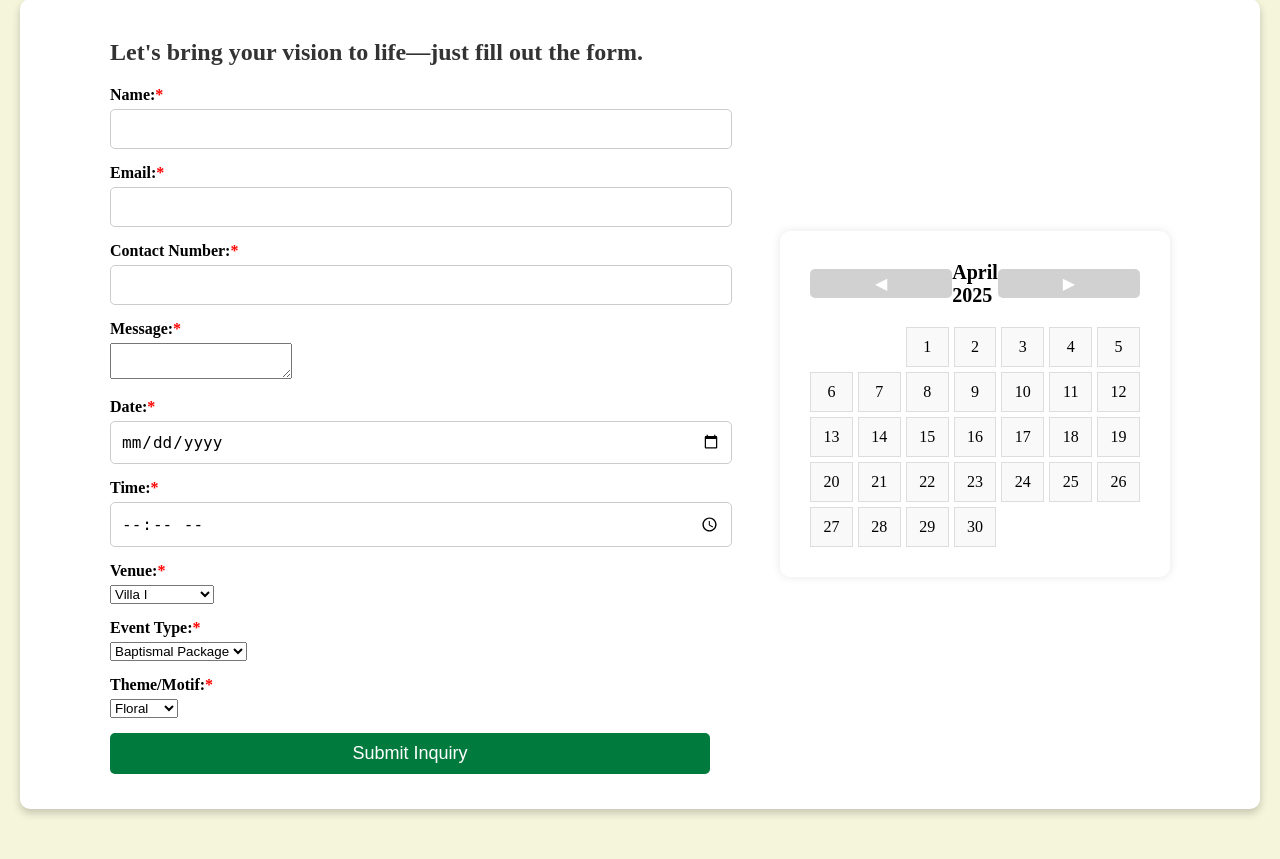
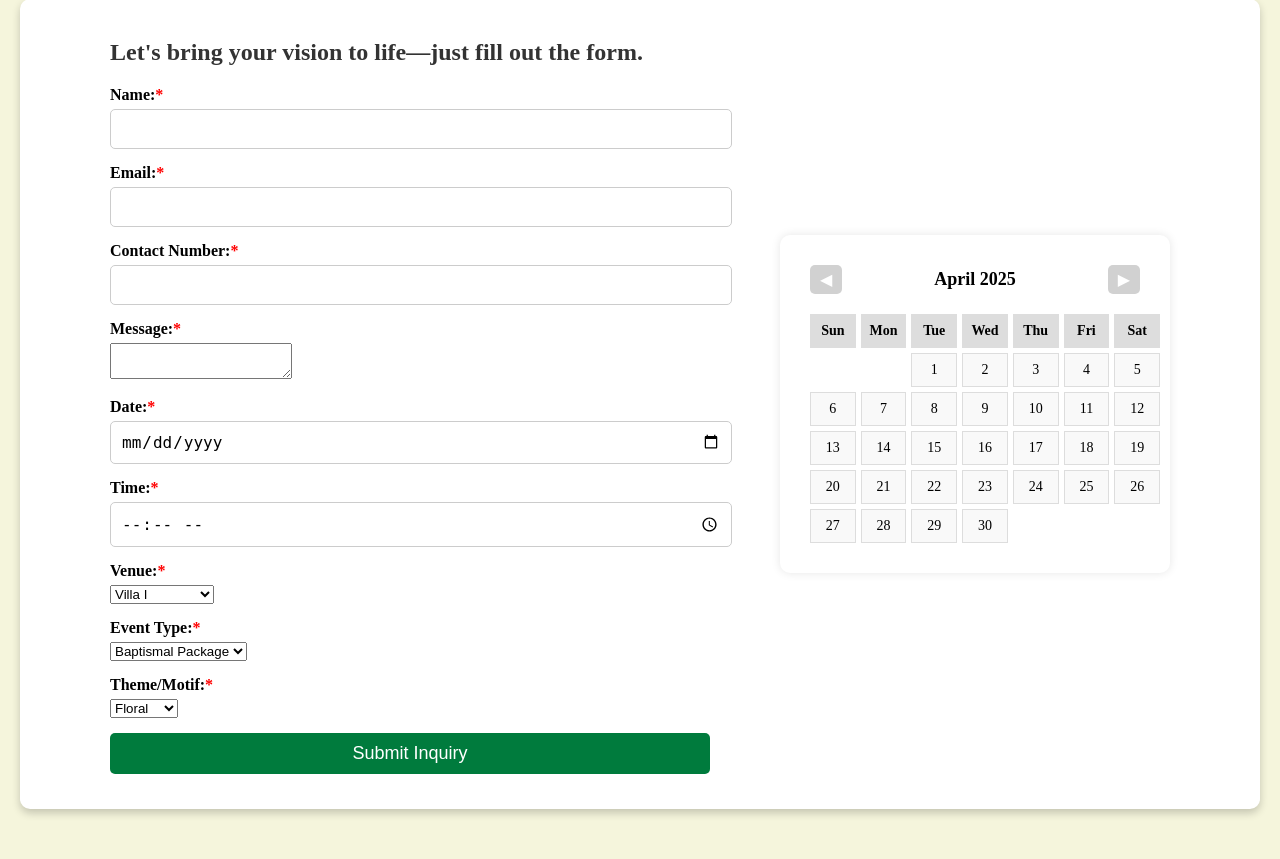
Before and after one commit to RosarioAngelica/trylang_cohere, a PHP site: page /VillaSalud.UI/pages/a_make_reservation.php in a window 1280 px wide. Shown: the part 216-1075 px from the top of the page. Run offline with PHP 8.4, Linux system fonts and the light colour scheme.

Commit message:
fix calendar

```diff
--- a/VillaSalud.UI/script/a_make_reservation.js
+++ b/VillaSalud.UI/script/a_make_reservation.js
@@ -91,6 +91,15 @@ document.addEventListener("DOMContentLoaded", function () {
 
         calendar.innerHTML = "";
 
+        // Add day of week headers
+        const daysOfWeek = ["Sun", "Mon", "Tue", "Wed", "Thu", "Fri", "Sat"];
+        daysOfWeek.forEach(day => {
+            const dayHeader = document.createElement("div");
+            dayHeader.classList.add("calendar-day", "day-header");
+            dayHeader.textContent = day;
+            calendar.appendChild(dayHeader);
+        });
+
         // Fill empty days before the first day of the month
         for (let i = 0; i < firstDay; i++) {
             const emptyCell = document.createElement("div");
--- a/VillaSalud.UI/style/a_make_reservation.css
+++ b/VillaSalud.UI/style/a_make_reservation.css
@@ -129,6 +129,7 @@ button:hover {
     }
 }
 
+
 .calendar-container {
   width: 350px;
   margin-left: 20px;
@@ -136,6 +137,7 @@ button:hover {
   background: #fff;
   border-radius: 10px;
   box-shadow: 0 0 10px rgba(0, 0, 0, 0.1);
+  overflow: hidden; /* Prevents content from spilling out */
 }
 
 .calendar-header {
@@ -153,6 +155,7 @@ button:hover {
   gap: 5px;
   padding: 10px;
   text-align: center;
+  width: 100%; /* Ensures the calendar fits the container width */
 }
 
 .calendar-header button {
@@ -162,14 +165,16 @@ button:hover {
   cursor: pointer;
   font-size: 16px;
   border-radius: 5px;
+  width: auto; /* Override the 100% width from the generic button style */
 }
 
 .calendar-day {
-  padding: 10px;
+  padding: 8px 5px; /* Reduced padding to make elements smaller */
   background-color: #f9f9f9;
   border: 1px solid #ddd;
   cursor: pointer;
   transition: 0.3s;
+  font-size: 14px; /* Smaller font size to fit better */
 }
 
 .calendar-day:hover {
@@ -191,18 +196,19 @@ button:hover {
 }
 
 #month-year {
-    font-size: 20px;
+  font-size: 18px; /* Slightly smaller font size */
   font-weight: bold;
 }
 
 .calendar-table {
   width: 100%;
   border-collapse: collapse;
+  table-layout: fixed; /* Ensures even column widths */
 }
 
 .calendar-table th, .calendar-table td {
-    width: 14%;
-    padding: 10px;
+  width: 14.28%; /* Even distribution for 7 columns (100% ÷ 7) */
+  padding: 8px 2px; /* Reduced padding */
   text-align: center;
   border: 1px solid #ddd;
 }
@@ -213,17 +219,21 @@ button:hover {
 }
 
 .calendar-table td {
-    height: 40px;
+  height: 30px; /* Reduced height */
   cursor: pointer;
 }
 
 .calendar-cell {
-  height: 40px;
+  height: 30px; /* Reduced height */
   cursor: pointer;
   transition: background 0.3s;
   text-align: center;
   vertical-align: middle;
   font-weight: bold;
+}
+
+.calendar-container button {
+  width: auto;
 }
 
 .calendar-cell[data-status="unset"] { background: white; color: black; }
```
Lines whose indentation alone changed are shown as unchanged.
